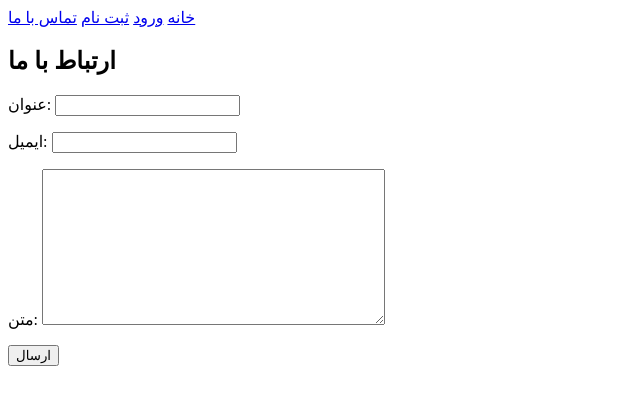
After one commit to somagh/ostadju, a Django app: page /contact_us/ in a window 1280 px wide. The commit adds this page. Shown: the top 405 px of the page, without its empty margins (0-640 px from the left). Run offline with Django 3.2, Linux system fonts and the light colour scheme.

Commit message:
feature5 done

```diff
--- a/people/forms.py
+++ b/people/forms.py
@@ -18,9 +18,9 @@ class SignUpForm(UserCreationForm):
     class Meta:
         model = User
         fields = ('username', 'first_name', 'last_name',
-                  'email', 'password1', 'password2', )
+                  'email', 'password1', 'password2',)
         error_messages = {
-            'username':{
+            'username': {
                 'unique': "کاربری با نام کاربری وارد شده وجود دارد."
             }
         }
@@ -31,3 +31,9 @@ class SignUpForm(UserCreationForm):
         if email and User.objects.filter(email=email).exclude(username=username).exists():
             raise forms.ValidationError(u'کاربری با ایمیل وارد شده وجود دارد.')
         return email
+
+
+class ContactUsForm(forms.Form):
+    title = forms.CharField(max_length=40, label='عنوان')
+    email = forms.EmailField(label='ایمیل', required=False)
+    text = forms.CharField(label='متن', widget=forms.Textarea, min_length=10, max_length=250)
--- /dev/null
+++ b/people/templates/people/contact_us.html
@@ -0,0 +1,9 @@
+{% extends "base.html" %}
+{% block content %}
+<h2>ارتباط با ما</h2>
+<form method="post">
+    {% csrf_token %}
+    {{ form.as_p }}
+    <button id="signup_submit" type="submit">ارسال</button>
+</form>
+{% endblock content %}
--- /dev/null
+++ b/people/templates/people/contact_us_success.html
@@ -0,0 +1,4 @@
+{% extends 'base.html' %}
+{% block content %}
+درخواست شما ثبت شد.
+{% endblock %}
--- a/people/urls.py
+++ b/people/urls.py
@@ -7,4 +7,5 @@ from people import views
 urlpatterns = [
     url(r'^signup/$', views.signup, name="signup"),
     url(r'^login/$', auth_views.LoginView.as_view(template_name='people/login.html'), name='login'),
+    url(r'^contact_us/$', views.contactUs, name="contact_us")
 ]
--- a/people/views.py
+++ b/people/views.py
@@ -1,5 +1,7 @@
 from django.shortcuts import render, redirect
-from people.forms import SignUpForm
+from people.forms import SignUpForm, ContactUsForm
+
+
 # Create your views here.
 
 
@@ -12,3 +14,12 @@ def signup(request):
     else:
         form = SignUpForm()
     return render(request, 'people/signup.html', {'form': form})
+
+def contactUs(request):
+    if request.method == 'POST':
+        form = ContactUsForm(request.POST)
+        if form.is_valid():
+            return render(request, 'people/contact_us_success.html')
+    else:
+        form=ContactUsForm()
+    return render(request, 'people/contact_us.html', {'form': form})
--- a/templates/base.html
+++ b/templates/base.html
@@ -10,6 +10,7 @@
         <a id="navbar_login" href="{% url 'people:login' %}">ورود</a>
         <a id="navbar_signup" href="{% url 'people:signup' %}">ثبت نام</a>
         {% endif %}
+        <a id="navbar_contact_us" href="{% url 'people:contact_us' %}">تماس با ما</a>
     </nav>
     {% block content %}
     {% endblock %}
```
Also changed, not shown: requirements.txt (+2 -12 lines).
